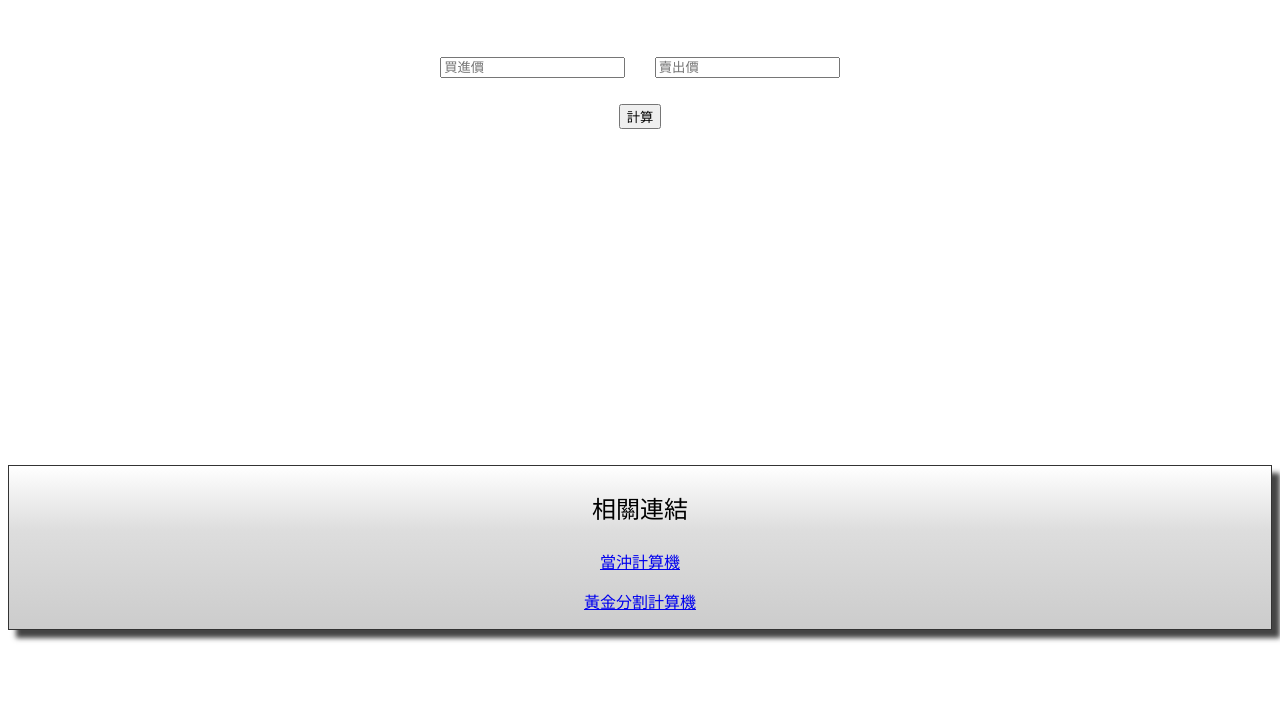
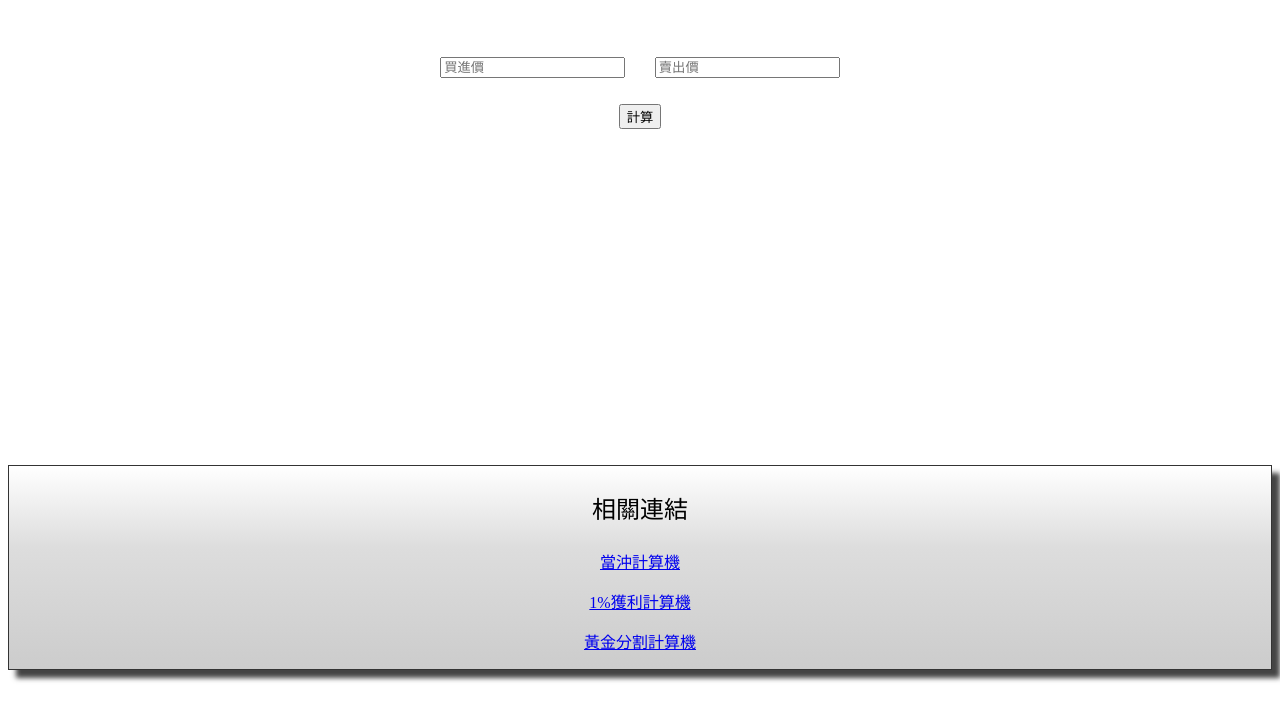
Before and after one commit to Celine10811020/Stock.HuoLi, a plain HTML site: page index.html in a window 1280 px wide. Shown: the part 87-800 px from the top of the page. Drawn offline with nearby package versions, Linux system fonts and the light colour scheme.

Commit message:
add from git push

```diff
--- a/index.html
+++ b/index.html
@@ -42,6 +42,7 @@
     </font>
 
     <p> <a href="https://celine10811020.github.io/Stock.DangChong/" target="_blank"> 當沖計算機 </a> </p>
+    <p> <a href="https://celine10811020.github.io/Stock.YiPaHuoLi/" target="_blank"> 1%獲利計算機 </a> </p>
     <p> <a href="https://celine10811020.github.io/StockGoldenSection/" target="_blank"> 黃金分割計算機 </a> </p>
   </div>
 </body>
```
